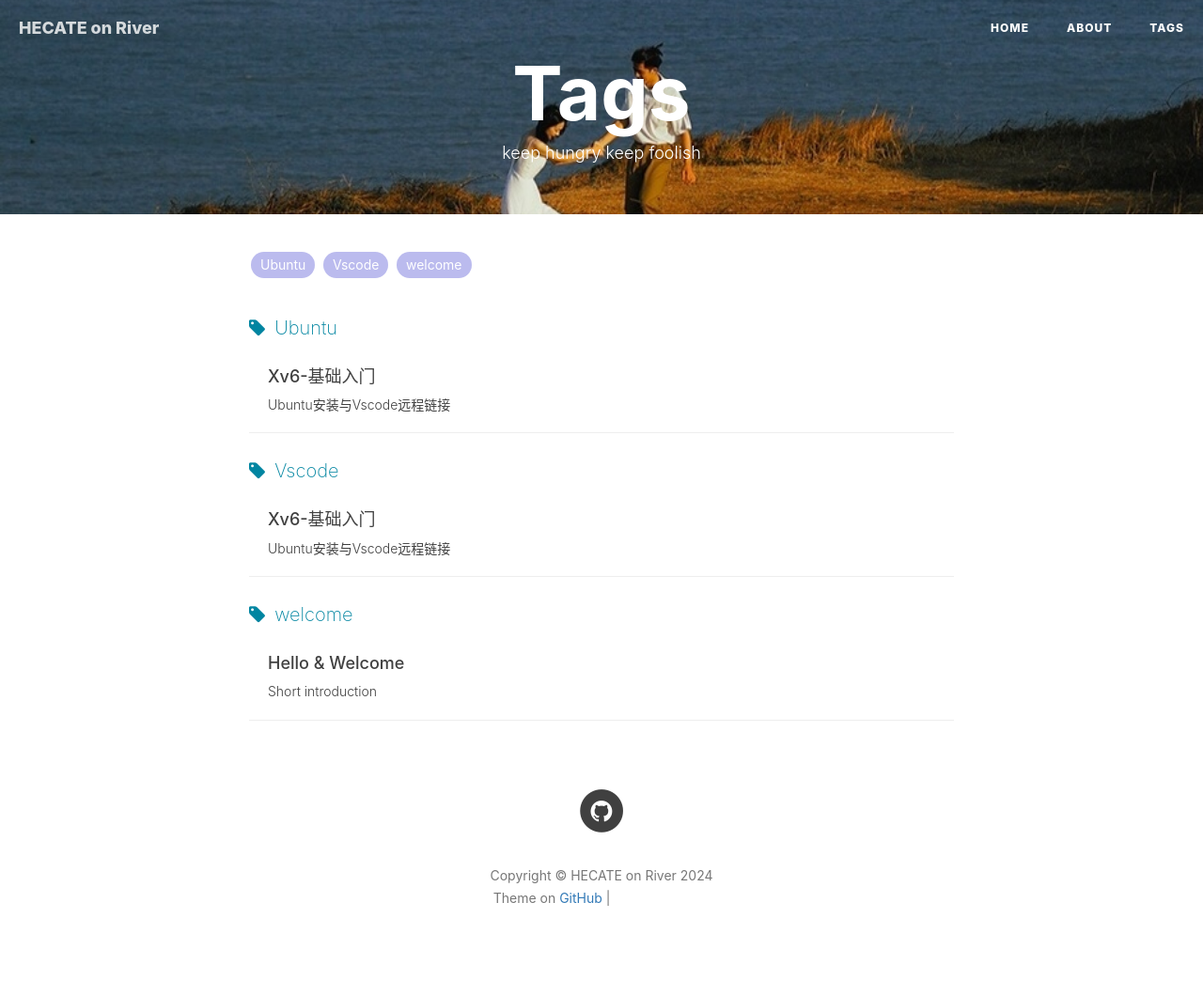
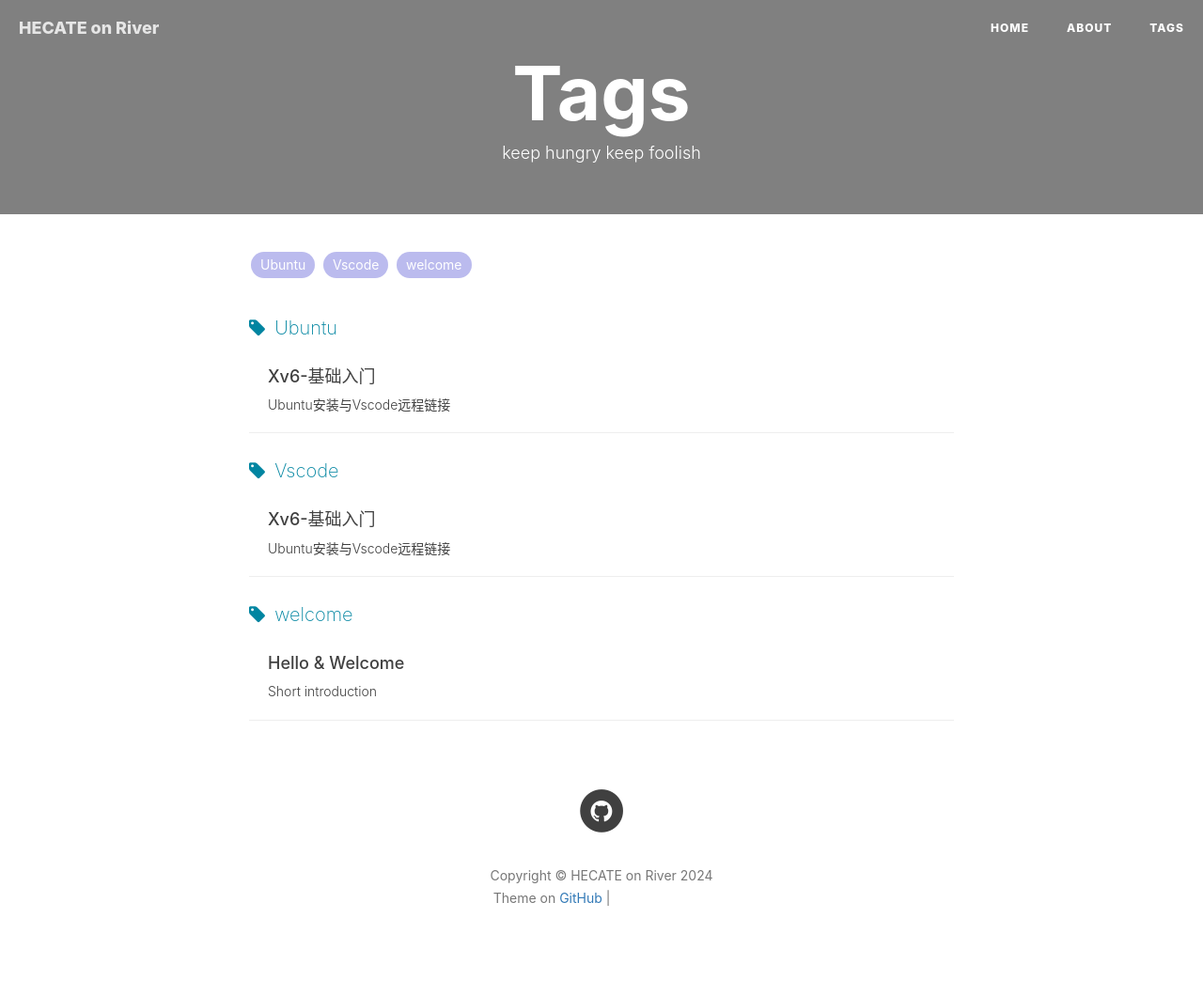
Before and after one commit to Tangzhuhan/Artemis, a Jekyll site: the page built from tags.html, in a window 1280 px wide. Shown: the whole page at 94% size. Built offline with Jekyll 4.4.1, drawn with Linux system fonts in a browser that asks for light colours; nearby versions of some CDN libraries; comment, search, counter and statistics services are not loaded; grey boxes are pictures that could not be loaded.

Commit message:
Update tags.html

```diff
--- a/tags.html
+++ b/tags.html
@@ -2,7 +2,7 @@
 title: Tags
 layout: default
 description: keep hungry keep foolish
-header-img: "img/tags-bg.jpg"
+header-img: "E:/Gitpage/Artemis.github.io/img/tags-bg.jpg"
 ---
 
 <!-- Page Header -->
```
